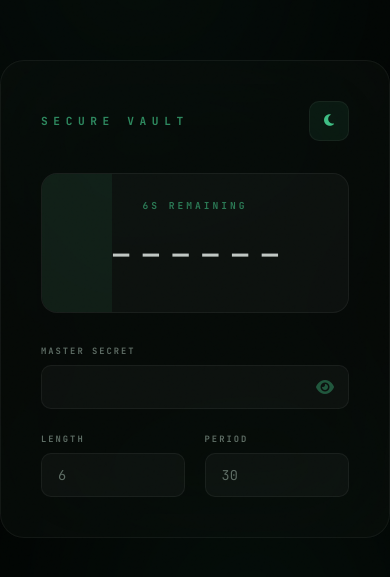
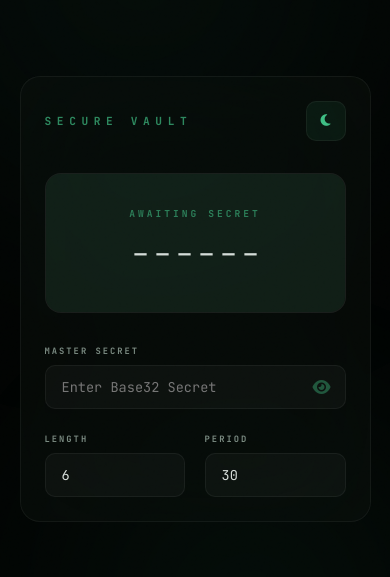
Before and after one commit to MdTalhaZubayer/2fa-TOTP, a plain HTML site: page index.html in a window 390 px wide. Shown: the part 123-700 px from the top of the page. Drawn offline with Linux system fonts and the light colour scheme.

Commit message:
update OTP display logic to halt countdown when secret is empty; add mobile media queries and improve input contrast.

```diff
--- a/index.html
+++ b/index.html
@@ -16,9 +16,8 @@
             --card-bg: rgba(12, 18, 15, 0.45);
             --accent: #3ebd83;
             --accent-soft: rgba(62, 189, 131, 0.08);
-            --text-high: rgba(224, 232, 228, 0.85);
-            /* Subtle Dark */
-            --text-dim: #5c6b63;
+            --text-high: rgba(224, 232, 228, 0.95);
+            --text-dim: rgba(160, 180, 170, 0.75);
             --border: rgba(255, 255, 255, 0.05);
             --input-idle: rgba(255, 255, 255, 0.03);
             --input-focus: rgba(255, 255, 255, 0.08);
@@ -31,9 +30,8 @@
             --card-bg: rgba(255, 255, 255, 0.35);
             --accent: #008a52;
             --accent-soft: rgba(0, 138, 82, 0.05);
-            --text-high: rgba(18, 26, 22, 0.75);
-            /* Subtle Light */
-            --text-dim: #7a8c82;
+            --text-high: rgba(18, 26, 22, 0.95);
+            --text-dim: rgba(60, 80, 70, 0.8);
             --border: rgba(0, 0, 0, 0.04);
             --input-idle: rgba(0, 0, 0, 0.035);
             --input-focus: rgba(0, 0, 0, 0.07);
@@ -119,10 +117,35 @@
             padding: 2.5rem;
             border-radius: 24px;
             border: 1px solid var(--border);
-            width: 100%;
+            width: 90%;
             max-width: 440px;
             position: relative;
             z-index: 10;
+        }
+
+        /* Responsive Mobile Adjustments */
+        @media (max-width: 480px) {
+            .auth-card {
+                padding: 1.5rem;
+                border-radius: 20px;
+            }
+
+            .header {
+                margin-bottom: 1.5rem;
+            }
+
+            .code {
+                font-size: 2.4rem !important;
+            }
+
+            .token-area {
+                min-height: 110px;
+                margin-bottom: 1.5rem;
+            }
+
+            .controls {
+                gap: 1rem;
+            }
         }
 
         .header {
@@ -186,11 +209,9 @@
             z-index: 2;
         }
 
-        /* --- SUBTLE OTP TYPOGRAPHY --- */
         .code {
             font-size: 3.2rem;
             font-weight: 200;
-            /* Ultra-thin and clean */
             letter-spacing: -1px;
             color: var(--text-high);
             display: block;
@@ -228,7 +249,7 @@
             border: 1px solid var(--border);
             border-radius: 10px;
             padding: 12px 16px;
-            color: var(--text-dim);
+            color: var(--text-high);
             font-size: 0.85rem;
             outline: none;
             font-family: 'JetBrains Mono', monospace;
@@ -242,7 +263,6 @@
         input:focus {
             border-color: var(--accent);
             background: var(--input-focus);
-            color: var(--text-high);
         }
 
         .grid {
@@ -287,7 +307,7 @@
             <div class="progress-box" id="progress-bar"></div>
             <span class="copy-toast">COPIED</span>
             <div class="content-layer">
-                <div class="timer-label" id="timer-label">VERIFYING...</div>
+                <div class="timer-label" id="timer-label">AWAITING SECRET</div>
                 <div class="code" id="otp">------</div>
             </div>
         </div>
@@ -296,7 +316,8 @@
             <div class="input-group">
                 <label>Master Secret</label>
                 <div style="position: relative;">
-                    <input type="text" id="secret" value="" oninput="updateOTP()" spellcheck="false">
+                    <input type="text" id="secret" placeholder="Enter Base32 Secret" oninput="updateOTP()"
+                        spellcheck="false">
                     <span
                         style="position:absolute; right:15px; top:50%; transform:translateY(-50%); cursor:pointer; color:var(--accent); opacity:0.4"
                         onclick="toggleSecret()" id="eye-icon">
@@ -351,6 +372,7 @@
             if (!/^[A-Z2-7]*$/.test(clean)) return null;
             for (let i = 0; i < clean.length; i++) {
                 const val = base32chars.indexOf(clean.charAt(i));
+                if (val === -1) return null;
                 bits += val.toString(2).padStart(5, '0');
             }
             for (let i = 0; i + 4 <= bits.length; i += 4) {
@@ -363,7 +385,11 @@
             const secretInput = document.getElementById('secret');
             const digitsInput = document.getElementById('digits');
             const periodInput = document.getElementById('period');
+            const otpEl = document.getElementById('otp');
+            const bar = document.getElementById('progress-bar');
+            const label = document.getElementById('timer-label');
 
+            // Sanitize number inputs
             if (digitsInput.value !== "") {
                 if (parseInt(digitsInput.value) > 8) digitsInput.value = 8;
                 if (parseInt(digitsInput.value) < 6) digitsInput.value = 6;
@@ -373,34 +399,40 @@
                 if (parseInt(periodInput.value) < 10) periodInput.value = 10;
             }
 
-            const secret = secretInput.value;
+            const secret = secretInput.value.trim();
             const digits = parseInt(digitsInput.value) || 6;
             const period = parseInt(periodInput.value) || 30;
 
-            const otpEl = document.getElementById('otp');
-            const bar = document.getElementById('progress-bar');
-            const label = document.getElementById('timer-label');
+            // --- STOP LOGIC: If secret is empty or clearly too short ---
+            if (secret.length === 0) {
+                otpEl.textContent = "------";
+                label.innerText = "AWAITING SECRET";
+                bar.style.width = "100%";
+                return;
+            }
 
+            if (secret.length < 16) {
+                otpEl.textContent = "SHORT";
+                label.innerText = "MIN 16 CHARS";
+                bar.style.width = "100%";
+                return;
+            }
+
+            const keyHex = base32ToHex(secret);
+            if (!keyHex) {
+                otpEl.textContent = "INVALID";
+                label.innerText = "BASE32 ONLY";
+                bar.style.width = "100%";
+                return;
+            }
+
+            // --- START LOGIC: If secret is valid ---
             const epoch = Date.now() / 1000;
             const remaining = Math.ceil(period - (epoch % period));
             bar.style.width = ((remaining / period) * 100) + "%";
             label.innerText = `${remaining}s REMAINING`;
 
             try {
-                if (secret.length < 16 && secret.length > 0) {
-                    otpEl.textContent = "SHORT";
-                    return;
-                }
-                const keyHex = base32ToHex(secret);
-                if (!keyHex && secret.length > 0) {
-                    otpEl.textContent = "INVALID";
-                    return;
-                }
-                if (secret.length === 0) {
-                    otpEl.textContent = "------";
-                    return;
-                }
-
                 const time = Math.floor(epoch / period).toString(16).padStart(16, '0');
                 const cryptoKey = new Uint8Array(keyHex.match(/.{1,2}/g).map(byte => parseInt(byte, 16)));
                 const timeBuffer = new Uint8Array(time.match(/.{1,2}/g).map(byte => parseInt(byte, 16)));
@@ -411,12 +443,14 @@
                 const binary = ((hmac[offset] & 0x7f) << 24) | ((hmac[offset + 1] & 0xff) << 16) | ((hmac[offset + 2] & 0xff) << 8) | (hmac[offset + 3] & 0xff);
                 let otp = (binary % Math.pow(10, digits)).toString().padStart(digits, '0');
                 otpEl.textContent = otp;
-            } catch (e) { otpEl.textContent = "------"; }
+            } catch (e) {
+                otpEl.textContent = "ERROR";
+            }
         }
 
         function copyCode() {
             const otpText = document.getElementById('otp').innerText;
-            if (otpText.includes("-") || otpText === "INVALID" || otpText === "SHORT") return;
+            if (otpText.includes("-") || otpText === "INVALID" || otpText === "SHORT" || otpText === "ERROR") return;
             navigator.clipboard.writeText(otpText);
             document.getElementById('copy-target').classList.add('copied');
             setTimeout(() => document.getElementById('copy-target').classList.remove('copied'), 2000);
```
